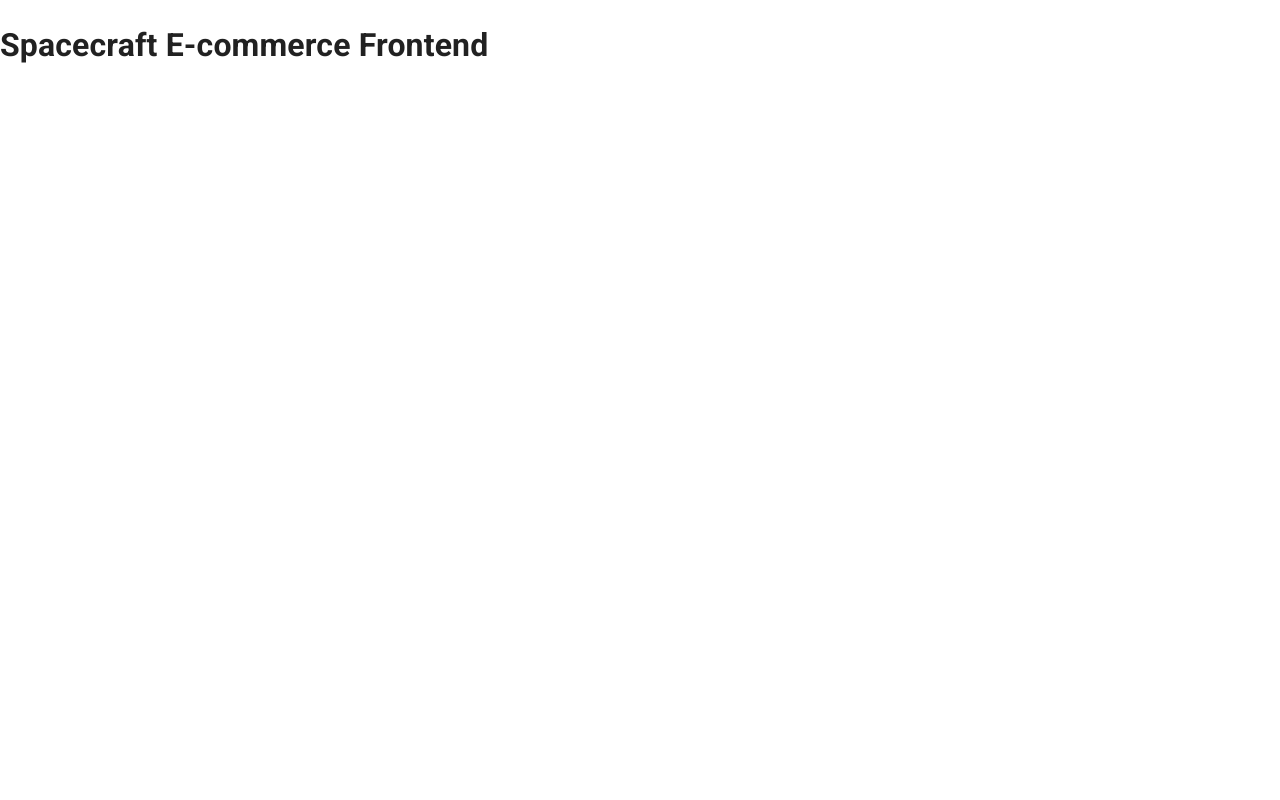
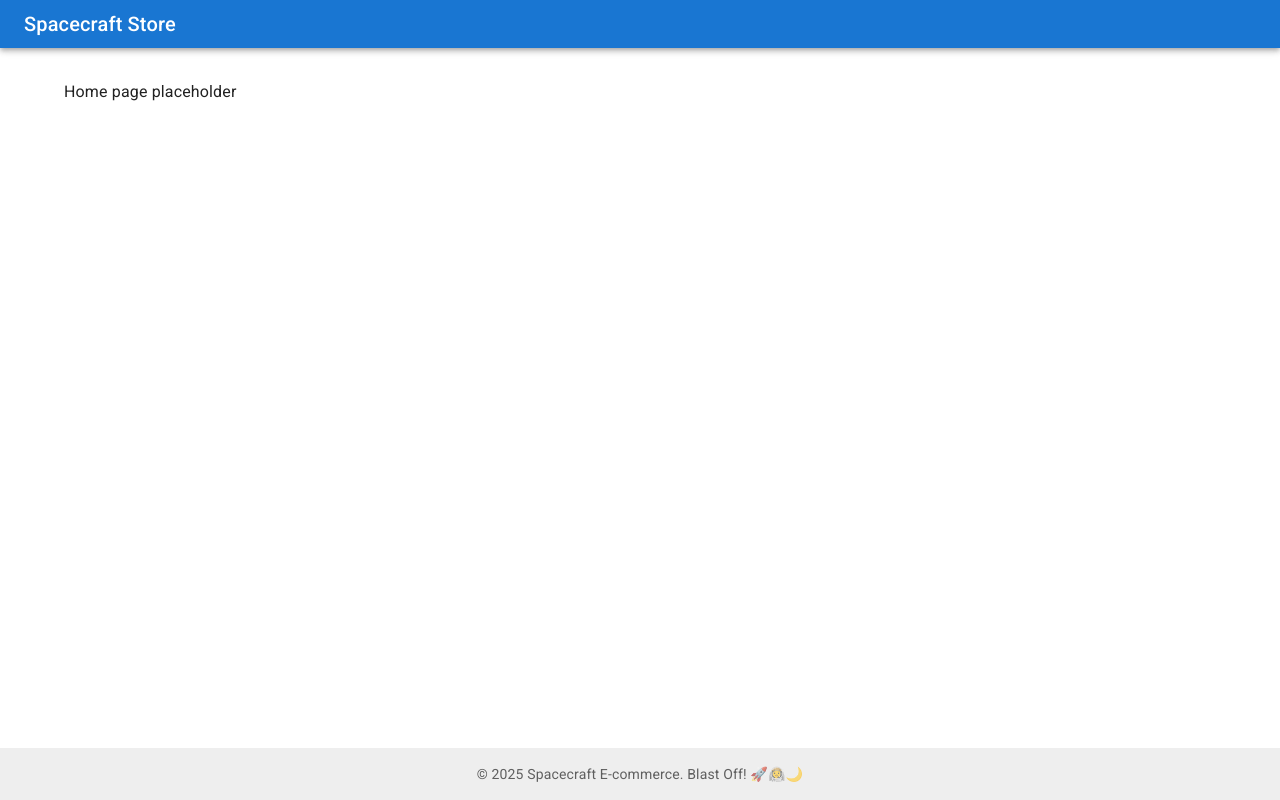
Before and after one commit to z3tz3r0/ecommerce-space-craft, a React (Vite) app in the folder frontend/: page / in a window 1280 px wide. Built offline with nearby package versions, Linux system fonts and the light colour scheme.

Commit message:
feat(frontend): setup react-router, basic MUI layout, product interface

```diff
--- a/frontend/package.json
+++ b/frontend/package.json
@@ -16,7 +16,8 @@
     "@mui/icons-material": "^7.0.2",
     "@mui/material": "^7.0.2",
     "react": "^19.0.0",
-    "react-dom": "^19.0.0"
+    "react-dom": "^19.0.0",
+    "react-router-dom": "^7.5.1"
   },
   "devDependencies": {
     "@eslint/js": "^9.22.0",
--- a/frontend/src/App.tsx
+++ b/frontend/src/App.tsx
@@ -1,7 +1,27 @@
+import { Route, Routes } from "react-router-dom";
+import Layout from "./assets/Layout";
+
 export default function App() {
     return (
-        <>
-            <h1>Spacecraft E-commerce Frontend</h1>
-        </>
+        <Routes>
+            <Route path="/" element={<Layout />}>
+                {/* <Route index element={<HomePage />} /> */}
+                <Route index element={<div>Home page placeholder</div>} />
+
+                {/* <Route path="products" element={<ProductListPage />} /> */}
+                <Route
+                    path="products"
+                    element={<div>Product List page placeholder</div>}
+                />
+
+                {/* <Route path="products/:productId" element={<ProductDetailPage />} /> */}
+                <Route
+                    path="products/:productId"
+                    element={<div>Product Detail Page placeholder</div>}
+                />
+            </Route>
+
+            {/* <Route path='/login' element={<LoginPage />} */}
+        </Routes>
     );
 }
--- /dev/null
+++ b/frontend/src/assets/Layout.tsx
@@ -0,0 +1,58 @@
+import { AppBar, Box, Container, Toolbar, Typography } from "@mui/material";
+import { Outlet } from "react-router-dom";
+
+const Layout = () => {
+    return (
+        <Box
+            sx={{
+                display: "flex",
+                flexDirection: "column",
+                minHeight: "100vh",
+            }}
+        >
+            {/* ------ Top Navigation Bar ------ */}
+            <AppBar position="static">
+                <Toolbar variant="dense">
+                    <Typography
+                        variant="h6"
+                        component="div"
+                        sx={{ flexGrow: 1 }}
+                    >
+                        Spacecraft Store
+                    </Typography>
+                </Toolbar>
+            </AppBar>
+            {/* ------ Main Content Area ------ */}
+            <Container component="main" sx={{ my: 4, flexGrow: 1 }}>
+                <Outlet />
+            </Container>
+
+            {/* ------ Footer ------ */}
+            <Box
+                component="footer"
+                sx={{
+                    py: 2,
+                    mt: "auto",
+                    bgcolor: (theme) =>
+                        theme.palette.mode === "light"
+                            ? theme.palette.grey[200]
+                            : theme.palette.grey[800],
+                }}
+            >
+                <Container maxWidth="sm">
+                    <Typography
+                        variant="body2"
+                        color="text.secondary"
+                        align="center"
+                    >
+                        {"© "}
+                        {new Date().getFullYear()}
+                        {" Spacecraft E-commerce. Blast Off! 🚀🧑‍🚀🌙"}
+                    </Typography>
+                </Container>
+            </Box>
+        </Box>
+    );
+};
+
+export default Layout;
--- a/frontend/src/main.tsx
+++ b/frontend/src/main.tsx
@@ -11,13 +11,17 @@ import "@fontsource/roboto/500.css"; // Medium
 import "@fontsource/roboto/700.css"; // Bold
 import { createTheme } from "@mui/material";
 
+import { BrowserRouter } from "react-router-dom";
+
 const theme = createTheme({});
 
 createRoot(document.getElementById("root")!).render(
     <StrictMode>
-        <ThemeProvider theme={theme}>
-            <CssBaseline />
-            <App />
-        </ThemeProvider>
+        <BrowserRouter>
+            <ThemeProvider theme={theme}>
+                <CssBaseline />
+                <App />
+            </ThemeProvider>
+        </BrowserRouter>
     </StrictMode>
 );
```
Also changed, not shown: frontend/src/interfaces/Product.ts (added, +19 -0 lines), 1 other file (tests, documents, lock files or other folders).
